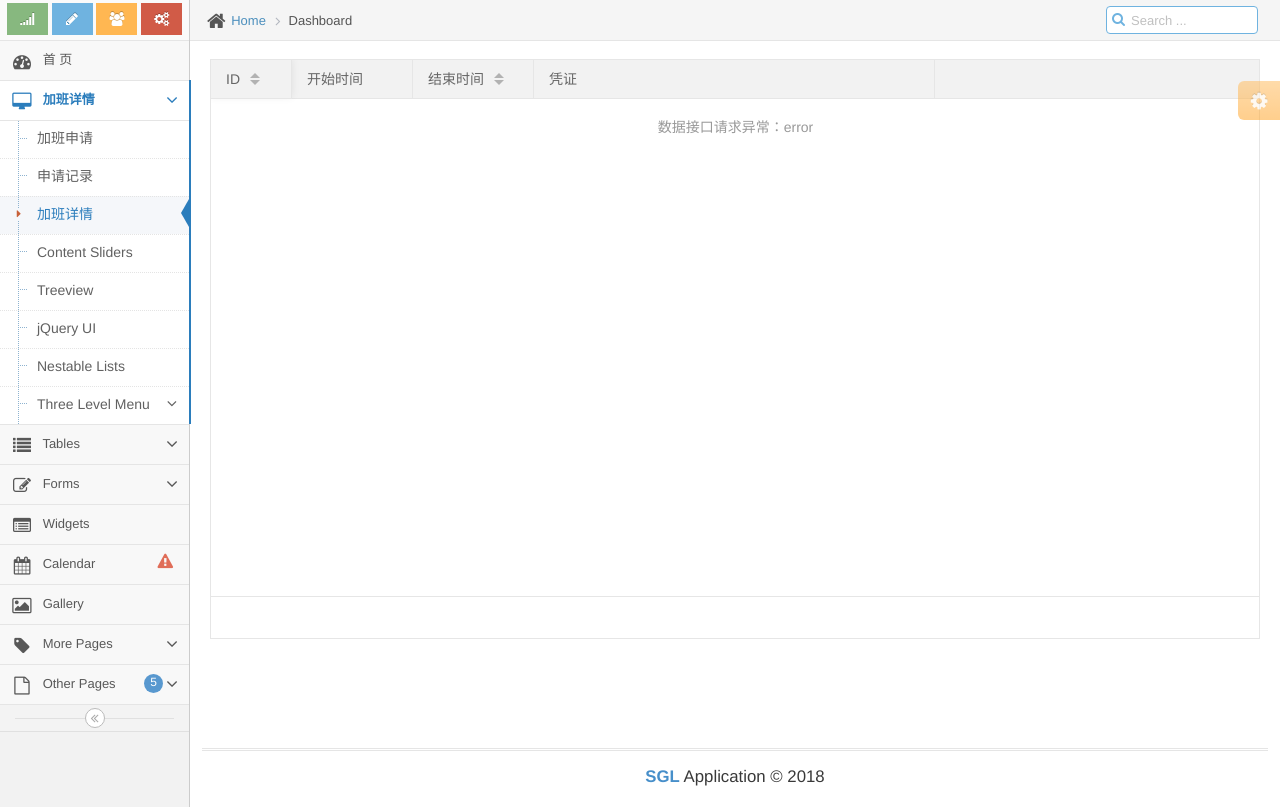
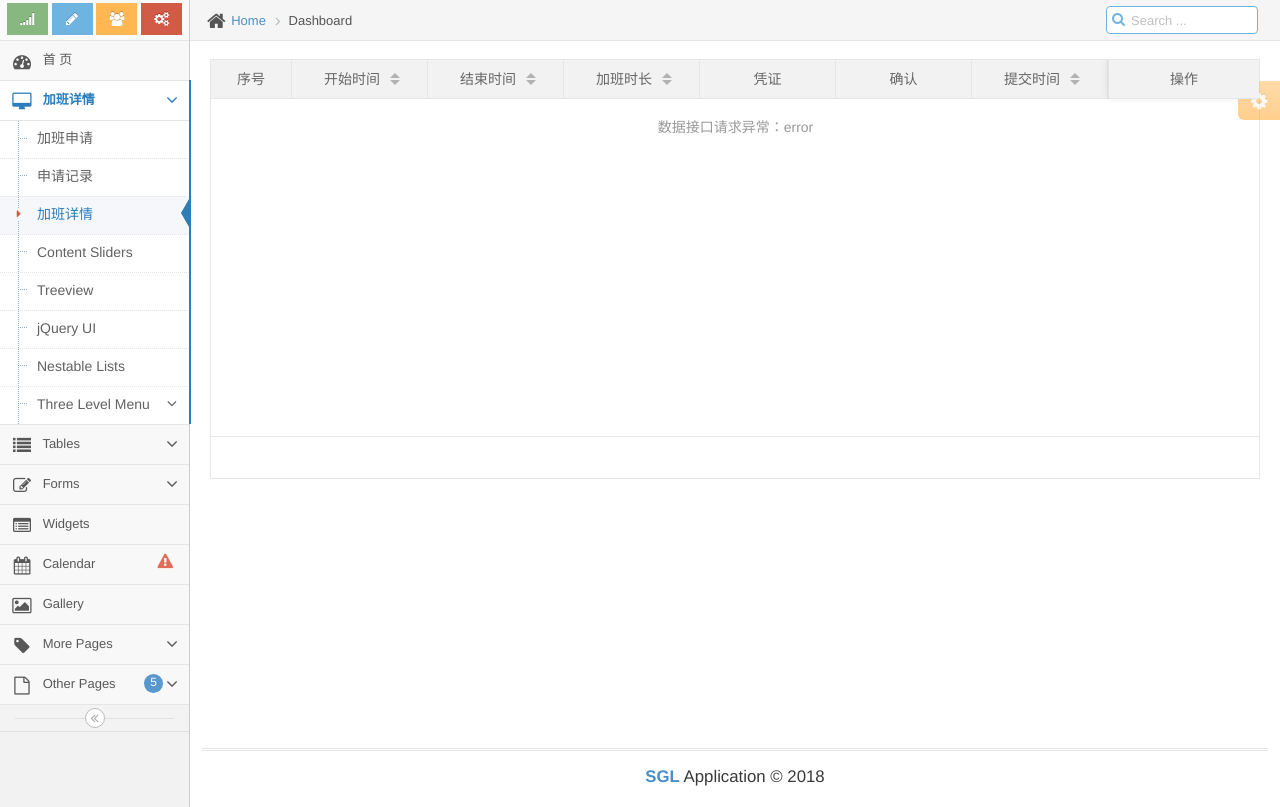
Before and after one commit to shmilyGit/myace, a Django app: a page that uses templates/otrest/otrecord_list.html in a window 1280 px wide. Shown: the part 45-852 px from the top of the page. Run offline with Django 3.2, Linux system fonts and the light colour scheme; data that the repository does not hold is empty; some libraries are stand-ins or nearby versions.

Commit message:
继续优化加班记录页面,使用layui table实现

```diff
--- a/otrest/views.py
+++ b/otrest/views.py
@@ -140,11 +140,23 @@ class OtRecordListView(LoginRequiredMixin, TemplateView):
     template_name = 'otrest/otrecord_list.html'
     extra_context = {'m2':'active open', 'm2s3':'active'}
 
-    def get(self, request, *args, **kwargs):
+    def post(self, request, *args, **kwargs):
+        page = request.POST.get('page')
+        rows = request.POST.get('limit')
+        print ("=========================================================00")
+        print (request.POST)
+        print ("=========================================================11")
+
+        i = (int(page) - 1) * int(rows)
+        j = (int(page) - 1) * int(rows) + int(rows)
+
+        otrecords = OtRecord.objects.filter(user = self.request.user)
+        total = otrecords.count()
+
+        otrecords = otrecords[i:j]
+
         dict = []
         resultdict = {}
-
-        otrecords = OtRecord.objects.filter(user = self.request.user)
 
         for r in otrecords:
             dic = {}
@@ -152,12 +164,12 @@ class OtRecordListView(LoginRequiredMixin, TemplateView):
             dic['startTime'] = r.startTime
             dic['endTime'] = r.endTime
             dic['certPic'] = r.certPic.name
-            print (dic)
+            dic['created'] = r.created.strftime("%Y-%m-%d %H:%M:%S")
             dict.append(dic)
 
         resultdict['code'] = 0
         resultdict['msg'] = ""
-        resultdict['count'] = otrecords.count()
+        resultdict['count'] = total
         resultdict['data'] = dict
 
         return JsonResponse(resultdict, safe=False)
--- a/templates/otrest/otrecord_list.html
+++ b/templates/otrest/otrecord_list.html
@@ -19,23 +19,43 @@
 <script type="text/javascript" src="{% static 'assets/js/dataTables.select.min.js' %}"></script>
 <script type="text/javascript" src="{% static 'common/js/csrf.js' %}"></script>
 <script type="text/javascript" src="{% static 'layui/layui.js' %}"></script>
+
+<script type="text/html" id="barOper">
+  <a class="layui-btn layui-btn-xs" lay-event="edit">编辑</a>
+  <a class="layui-btn layui-btn-danger layui-btn-xs" lay-event="del">删除</a>
+</script>
+
 <script type="text/javascript">
 	jQuery(function($) {
-        layui.use("table", function(){
-            var table = layui.table;
+        layui.use(['laypage', 'table', 'layer'], function(){
+            var laypage = layui.laypage,
+                table = layui.table,
+                layer = layui.layer;
+
             table.render({
                 elem: '#otrecord-list-table',
-                    height: 'full-220',
-                    url: "{% url 'otrest:list_otrecord' %}", //数据接口
-                    page: true, //开启分页
-                    cols: [[ //表头
-                    {field: 'id', title: 'ID', width:80, sort: true, fixed: 'left'},
-                    {field: 'startTime', title: '开始时间', width:120},
-                    {field: 'endTime', title: '结束时间', width:120, sort: true},
-                    {field: 'certPic', title: '凭证', width:400}
+                method: 'post',
+                url: "{% url 'otrest:list_otrecord' %}", //数据接口
+                height: '420',
+                page: true, //开启分页
+                limit: 10,
+                cols: [[ //表头
+                    {type:'numbers', title: '序号', width: 80, align:'center'},
+                    //{field: 'id', title: 'ID', width: 70, sort: true, fixed: 'left', align: 'center'},
+                    {field: 'startTime', title: '开始时间', align:'center', sort: true},
+                    {field: 'endTime', title: '结束时间', align:'center', sort: true},
+                    {field: 'otHours', title: '加班时长', align:'center', sort: true},
+                    {field: 'certPic', title: '凭证', align:'center'},
+                    {field: 'isConfirm', title: '确认', align:'center'},
+                    {field: 'created', title: '提交时间', align:'center', sort: true},
+                    {fixed: 'right', title: '操作', toolbar: '#barOper', align:'center', width:150}
                 ]]
             });
 
+            laypage.render({
+                elem: '#otrecord-list-table',
+                count: 30
+            });
         });
         /// BEGIN: Add by SGL 删除操作
         var onDelete = function(){
```
Also changed, not shown: db.sqlite3.
